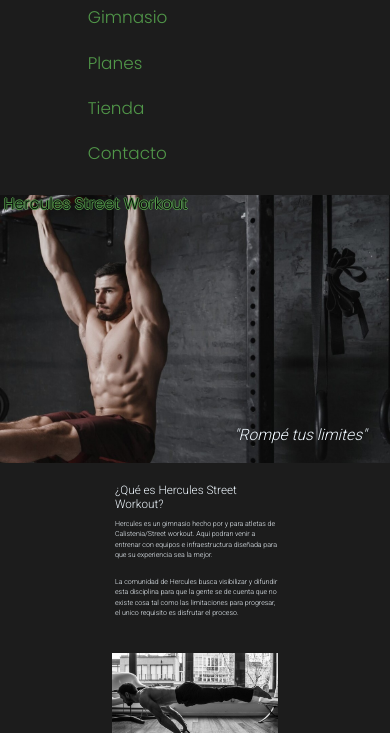
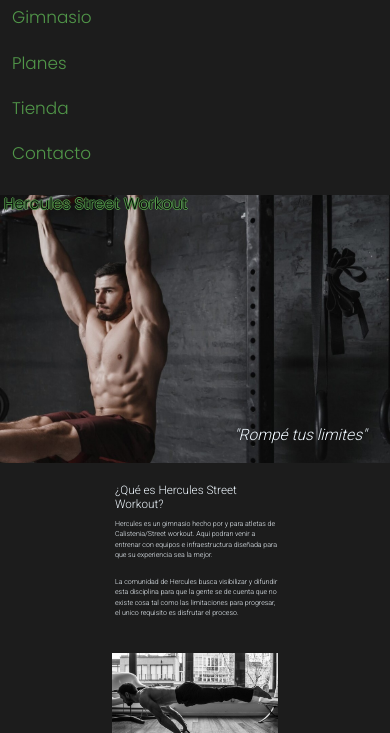
Before and after one commit to Santiago-Papa/Hercules-Street-Workout, a plain HTML site: page index.html in a window 390 px wide. Both pictures are taken after a click on the button "Toggle navigation". Shown: the part 111-844 px from the top of the page. Drawn offline with nearby package versions, Linux system fonts and the light colour scheme.

Commit message:
Nav bar corregida

```diff
--- a/style.css
+++ b/style.css
@@ -144,6 +144,14 @@ li{
 @media(max-width: 992px){
     .logo{
         height: 55px;
+    }
+
+    ul :first-child{
+        margin-left:0;
+
+    }
+    li{
+        margin-right: 0;
     }
 }
 
```
